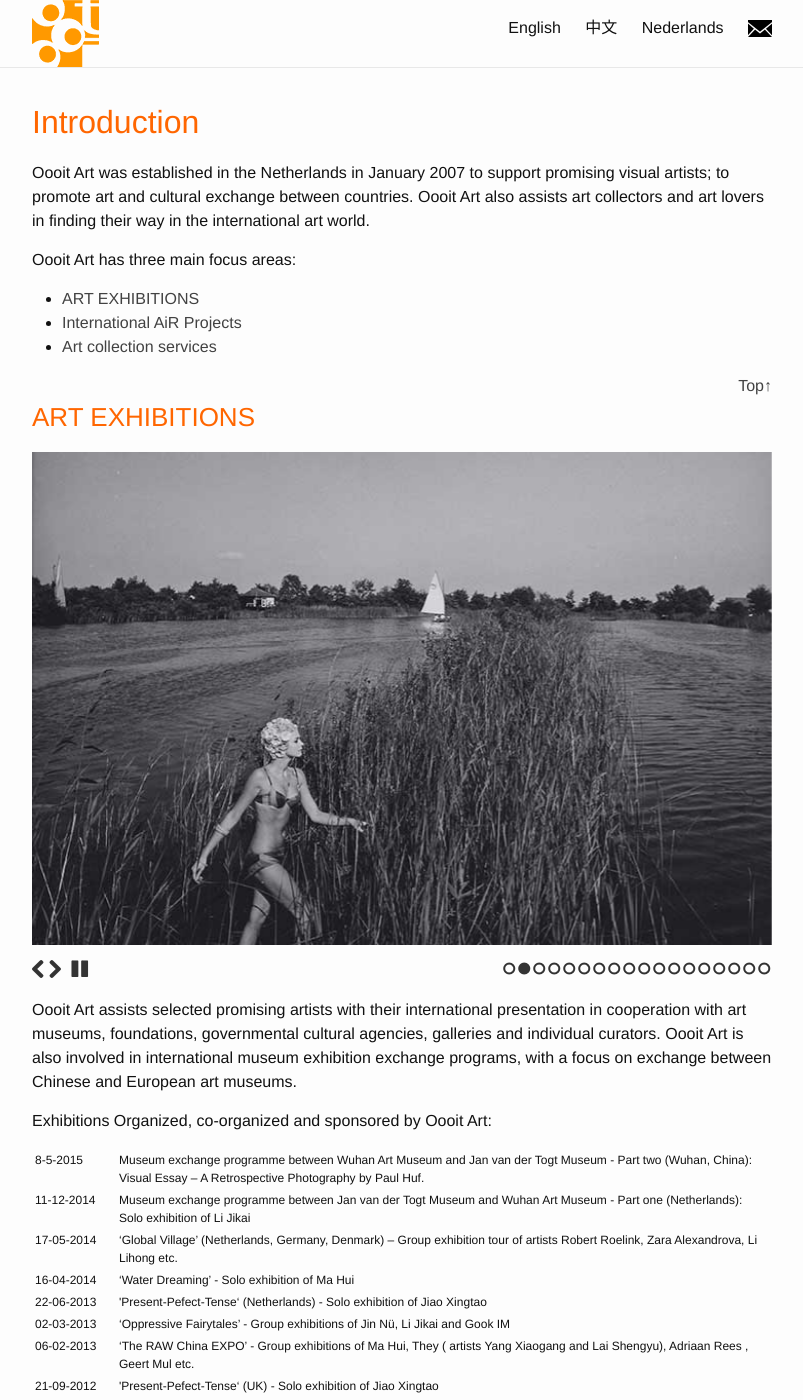
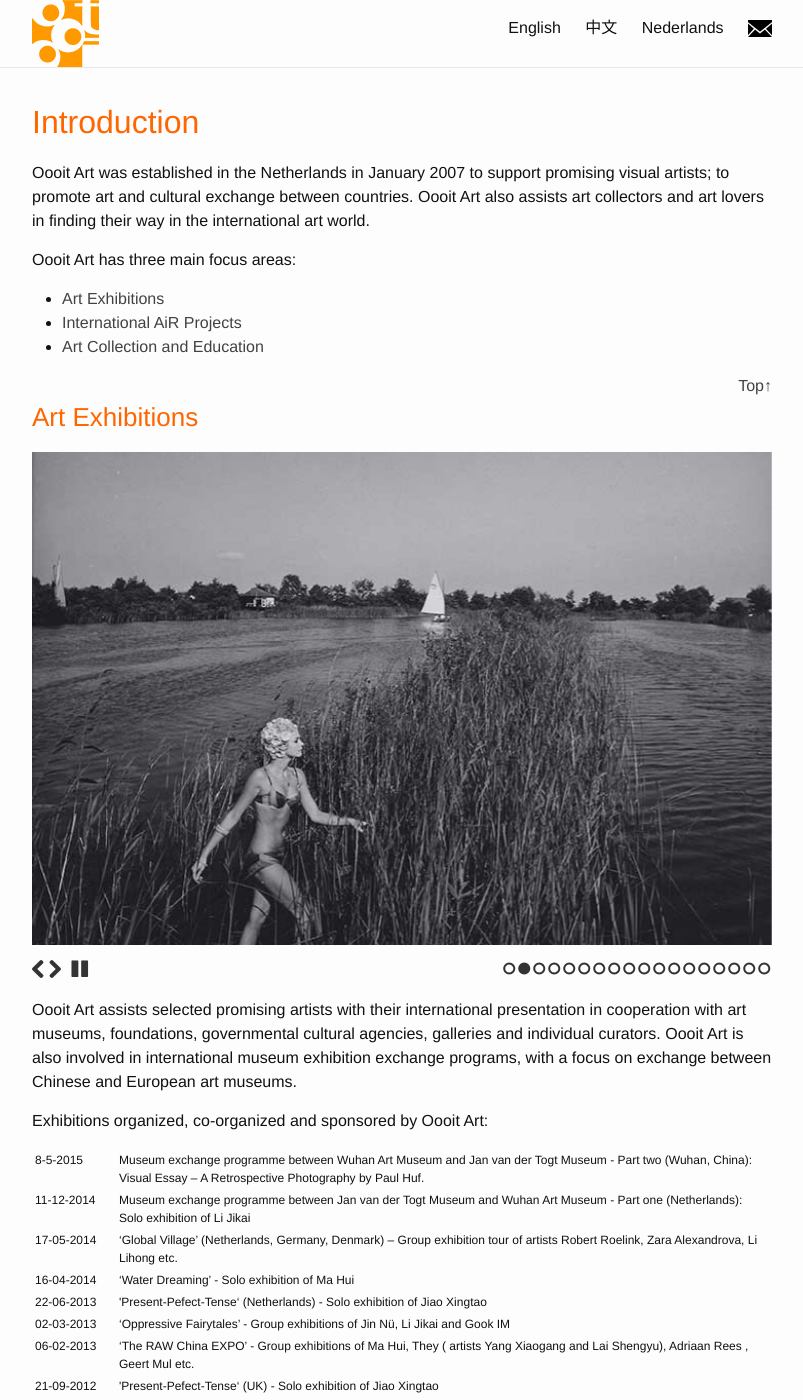
Before and after one commit to emj365/oooit, a Jekyll site: the page built from index.html, in a window 1280 px wide and 1400 px high. Shown: the whole window, without its empty margins (238-1041 px from the left). Built offline with Jekyll 4.4.1, drawn with Linux system fonts in a browser that asks for light colours; some of the changed text lies outside the part shown.

Commit message:
fix text

```diff
--- a/index.html
+++ b/index.html
@@ -14,13 +14,13 @@
 
 <ul>
   <li>
-    <a href="#ExhibitionServices">ART EXHIBITIONS</a>
+    <a href="#ExhibitionServices">Art Exhibitions</a>
   </li>
   <li>
     <a href="#InternationalAiRProjects">International AiR Projects</a>
   </li>
   <li>
-    <a href="#ArtCollectionServices">Art collection services</a>
+    <a href="#ArtCollectionServices">Art Collection and Education</a>
   </li>
 </ul>
 
@@ -28,7 +28,7 @@
 
 <a id="ExhibitionServices"></a>
 
-<h3>ART EXHIBITIONS</h3>
+<h3>Art Exhibitions</h3>
 
 {% include slider1.html %}
 
@@ -37,7 +37,7 @@
 </p>
 
 <p>
-  Exhibitions Organized, co-organized and sponsored by Oooit Art:
+  Exhibitions organized, co-organized and sponsored by Oooit Art:
 </p>
 
 {% include exhibitions_english.html %}
@@ -78,7 +78,7 @@
 
 <a id="ArtCollectionServices"></a>
 
-<h3>Art collection services</h3>
+<h3>Art Collection and Educations</h3>
 
 {% include slider3.html %}
 
```
